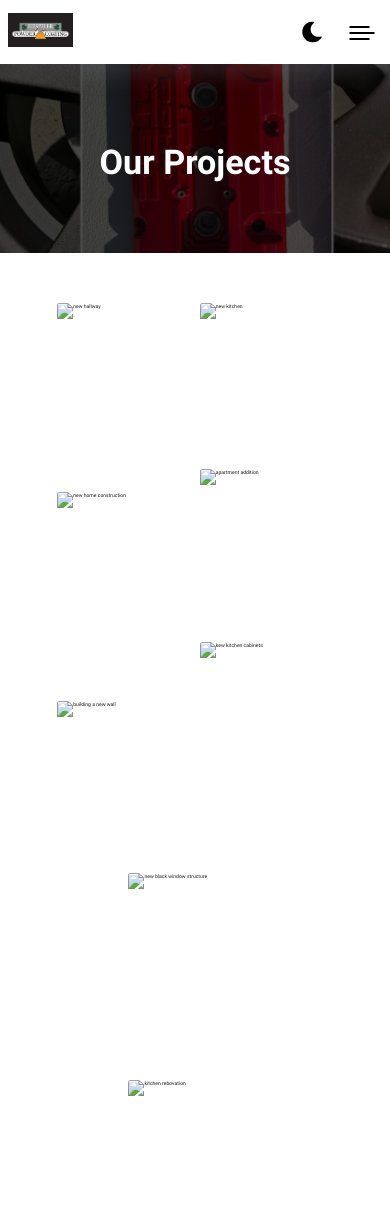
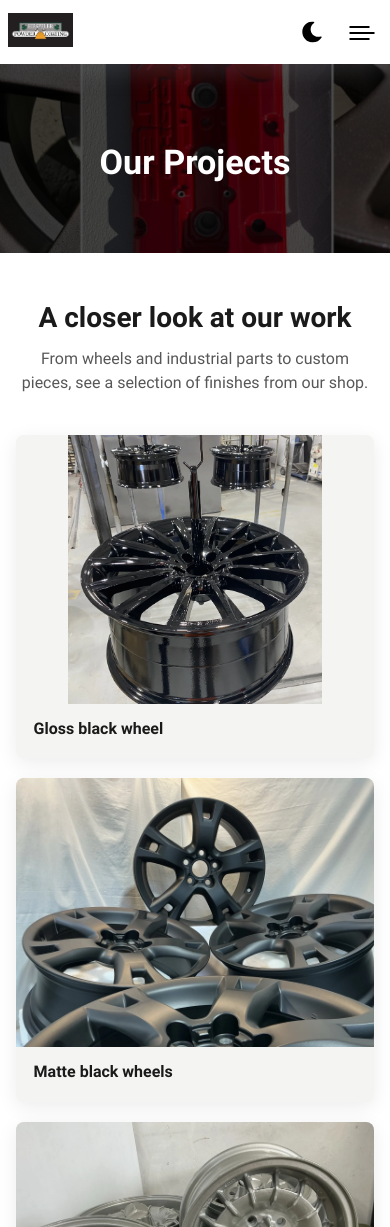
Before and after one commit to iamstevedavis/hespelerpowdercoating, a website: page static/projects.html in a window 390 px wide. Shown: the top 1227 px of the page. Drawn offline with Linux system fonts and the light colour scheme.

Commit message:
Show recent powder coating work in Projects gallery

```diff
--- a/static/less/projects.less
+++ b/static/less/projects.less
@@ -2,113 +2,92 @@
 <---         Portfolio          -->
 <--- -------------------------- -*/
 
-/* Mobile */
-@media only screen and (min-width: 0em) {
 #portfolio {
-        padding-top: 50/16em;
-        padding-bottom: 35%;
-        position: relative;
-        z-index: 5;
+    padding: 64px 0 96px;
 
     .container {
-            width: 96%;
-            max-width: 1322/16em;
-            padding: 0;
-            margin: auto;
-            display: flex;
-            justify-content: center;
-            align-items: flex-start;
-            flex-wrap: wrap;
-            gap: 30/16em;
-            font-size:~"min(1.3vw, 1em)";
-
-            .row {
-                display: flex;
-                flex-direction: column;
-                justify-content: flex-start;
-                gap: 30/16em;
-
-                &:nth-of-type(1) {
-                    picture {
-                        &:nth-of-type(1) {
-                            width: 420/16em;
-                            height: 567/16em;
+        width: 92%;
+        max-width: 1322px;
+        margin: 0 auto;
     }
 
-                        &:nth-of-type(2) {
-                            width: 420/16em;
-                            height: 629/16em;
+    .portfolio-intro {
+        max-width: 700px;
+        margin: 0 auto 40px;
+        text-align: center;
+
+        h2 {
+            font-size: clamp(1.75rem, 3vw, 2.5rem);
+            line-height: 1.2;
+            margin-bottom: 12px;
         }
 
-                        &:nth-of-type(3) {
-                            width: 420/16em;
-                            height: 512/16em;
-                        }
-
-
+        p {
+            font-size: 1rem;
         }
     }
 
-                &:nth-of-type(2) {
-                    picture {
-                        &:nth-of-type(1) {
-                            width: 420/16em;
-                            height: 492/16em;
+    .portfolio-grid {
+        display: grid;
+        grid-template-columns: repeat(3, minmax(0, 1fr));
+        gap: 24px;
     }
 
-                        &:nth-of-type(2) {
-                            width: 420/16em;
-                            height: 517/16em;
+    .portfolio-card {
+        overflow: hidden;
+        border-radius: 8px;
+        background: #f4f4f2;
+        box-shadow: 0 5px 20px rgba(0, 0, 0, .08);
     }
 
-                        &:nth-of-type(3) {
-                            width: 420/16em;
-                            height: 629/16em;
+    .portfolio-photo {
+        display: block;
+        width: 100%;
+        aspect-ratio: 4 / 3;
+        height: auto;
+        object-fit: cover;
+
+        &.contain {
+            object-fit: contain;
+        }
+    }
+
+    figcaption {
+        padding: 14px 18px 18px;
+        font-weight: 700;
+        line-height: 1.4;
+        color: #1a1a1a;
+    }
+}
+
+@media only screen and (max-width: 900px) {
+    #portfolio .portfolio-grid {
+        grid-template-columns: repeat(2, minmax(0, 1fr));
+    }
+}
+
+@media only screen and (max-width: 600px) {
+    #portfolio {
+        padding: 48px 0 72px;
+
+        .portfolio-grid {
+            grid-template-columns: 1fr;
+            gap: 20px;
         }
     }
 }
 
-                &:nth-of-type(3) {
-                    picture {
-                        &:nth-of-type(1) {
-                            width: 420/16em;
-                            height: 625/16em;
+body.dark-mode #portfolio {
+    .portfolio-intro h2 {
+        color: #fff;
     }
 
-                        &:nth-of-type(2) {
-                            width: 420/16em;
-                            height: 452/16em;
+    .portfolio-card {
+        background: #1c2a34;
     }
 
-                        &:nth-of-type(3) {
-                            width: 420/16em;
-                            height: 629/16em;
-                        }
-                    }
-                }
-
-                picture {
-                    position: relative;
-                    display: block;
-                    img {
-                        position: absolute;
-                        top: 0;
-                        left: 0;
-                        height: 100%;
-                        width: 100%;
-                        object-fit: cover;
-                        border-radius: 8/16em;
-                    }
-                }
-            }
-        }
-    }
-}
-
-/* Small Desktop */
-@media only screen and (min-width: 64em) {
-    #portfolio {
-        padding: 150/16em 0;
+    figcaption {
+        color: #fff;
     }
 }
 
--- a/static/projects.html
+++ b/static/projects.html
@@ -9,7 +9,7 @@
     <!--Swap our for actual link-->
     <link rel="canonical" href="https://www.hespelerpowdercoating.ca/projects">
 
-    <meta name="description" content="Local Sand Blasting and Powder Coating">
+    <meta name="description" content="See recent powder coating work from Hespeler Powder Coating in Cambridge, Ontario, including wheels, industrial parts and custom projects.">
     <meta name="keywords" content="Cambridge Sand Blasting Powder Coating">
 
     <!--Social Media Display-->
@@ -119,70 +119,53 @@
         <!--                  Portfolio                   -->
         <!-- ============================================ -->
 
-        <section id="portfolio">
+        <section id="portfolio" aria-labelledby="portfolio-title">
             <div class="container">
-                <div class="row">
-                    <picture>
-                        <source media="(max-width: 600px)" srcset="/images/portfolio/port1-m.jpg">
-                        <source media="(min-width: 601px)" srcset="/images/portfolio/port1.jpg">
-                        <img loading="lazy" decoding="async" src="/images/portfolio/port1.jpg" alt="new hallway"
-                            width="420" height="567">
-                    </picture>
-                    <picture>
-                        <source media="(max-width: 600px)" srcset="/images/portfolio/port4-m.jpg">
-                        <source media="(min-width: 601px)" srcset="/images/portfolio/port4.jpg">
-                        <img loading="lazy" decoding="async" src="/images/portfolio/port4.jpg"
-                            alt="new home construction" width="420" height="630">
-                    </picture>
-                    <picture>
-                        <source media="(max-width: 600px)" srcset="/images/portfolio/port7-m.jpg">
-                        <source media="(min-width: 601px)" srcset="/images/portfolio/port7.jpg">
-                        <img loading="lazy" decoding="async" src="/images/portfolio/port7.jpg" alt="building a new wall"
-                            width="420" height="512">
-                    </picture>
+                <div class="portfolio-intro">
+                    <h2 id="portfolio-title">A closer look at our work</h2>
+                    <p>From wheels and industrial parts to custom pieces, see a selection of finishes from our shop.</p>
                 </div>
-                <div class="row">
-                    <picture>
-                        <source media="(max-width: 600px)" srcset="/images/portfolio/port2-m.jpg">
-                        <source media="(min-width: 601px)" srcset="/images/portfolio/port2.jpg">
-                        <img loading="lazy" decoding="async" src="/images/portfolio/port2.jpg" alt="new kitchen"
-                            width="420" height="492">
-                    </picture>
-                    <picture>
-                        <source media="(max-width: 600px)" srcset="/images/portfolio/port5-m.jpg">
-                        <source media="(min-width: 601px)" srcset="/images/portfolio/port5.jpg">
-                        <img loading="lazy" decoding="async" src="/images/portfolio/port5.jpg" alt="apartment addition"
-                            width="420" height="517">
-                    </picture>
-                    <picture>
-                        <source media="(max-width: 600px)" srcset="/images/portfolio/port8-m.jpg">
-                        <source media="(min-width: 601px)" srcset="/images/portfolio/port8.jpg">
-                        <img loading="lazy" decoding="async" src="/images/portfolio/port8.jpg"
-                            alt="kew kitchen cabinets" width="420" height="629">
-                    </picture>
-                </div>
-                <div class="row">
-                    <picture>
-                        <source media="(max-width: 600px)" srcset="/images/portfolio/port3-m.jpg">
-                        <source media="(min-width: 601px)" srcset="/images/portfolio/port3.jpg">
-                        <img loading="lazy" decoding="async" src="/images/portfolio/port3.jpg"
-                            alt="new black window structure" width="420" height="625">
-                    </picture>
-
-                    <picture>
-                        <source media="(max-width: 600px)" srcset="/images/portfolio/port6-m.jpg">
-                        <source media="(min-width: 601px)" srcset="/images/portfolio/port6.jpg">
-                        <img loading="lazy" decoding="async" src="/images/portfolio/port6.jpg" alt="kitchen rebovation"
-                            width="420" height="452">
-                    </picture>
-
-
-                    <picture>
-                        <source media="(max-width: 600px)" srcset="/images/portfolio/port9-m.jpg">
-                        <source media="(min-width: 601px)" srcset="/images/portfolio/port9.jpg">
-                        <img loading="lazy" decoding="async" src="/images/portfolio/port9.jpg" alt="bathroom renovation"
-                            width="420" height="629">
-                    </picture>
+                <div class="portfolio-grid">
+                    <figure class="portfolio-card">
+                        <img class="portfolio-photo contain" src="/images/portfolio/gloss-black-wheel.webp" alt="Gloss black wheel on a coating rack" loading="lazy" decoding="async" width="1451" height="1536">
+                        <figcaption>Gloss black wheel</figcaption>
+                    </figure>
+                    <figure class="portfolio-card">
+                        <img class="portfolio-photo" src="/images/portfolio/matte-black-wheels.webp" alt="Set of wheels in a matte black finish" loading="lazy" decoding="async" width="1536" height="1152">
+                        <figcaption>Matte black wheels</figcaption>
+                    </figure>
+                    <figure class="portfolio-card">
+                        <img class="portfolio-photo" src="/images/portfolio/silver-mercedes-wheels.webp" alt="Silver Mercedes wheels after refinishing" loading="lazy" decoding="async" width="1536" height="1149">
+                        <figcaption>Silver wheel refinishing</figcaption>
+                    </figure>
+                    <figure class="portfolio-card">
+                        <img class="portfolio-photo" src="/images/portfolio/orange-cylinder-parts.webp" alt="Orange cylindrical parts hanging on a coating rack" loading="lazy" decoding="async" width="1536" height="1265">
+                        <figcaption>Orange industrial parts</figcaption>
+                    </figure>
+                    <figure class="portfolio-card">
+                        <img class="portfolio-photo" src="/images/portfolio/black-coated-machine-parts.webp" alt="Assorted black coated mechanical parts" loading="lazy" decoding="async" width="1536" height="1152">
+                        <figcaption>Mechanical parts</figcaption>
+                    </figure>
+                    <figure class="portfolio-card">
+                        <img class="portfolio-photo" src="/images/portfolio/black-coated-brackets.webp" alt="Black coated brackets and mounting parts" loading="lazy" decoding="async" width="1536" height="1152">
+                        <figcaption>Brackets and hardware</figcaption>
+                    </figure>
+                    <figure class="portfolio-card">
+                        <img class="portfolio-photo" src="/images/portfolio/gloss-red-frame.webp" alt="Gloss red tubular frame on a coating rack" loading="lazy" decoding="async" width="1536" height="1152">
+                        <figcaption>Gloss red frame</figcaption>
+                    </figure>
+                    <figure class="portfolio-card">
+                        <img class="portfolio-photo" src="/images/portfolio/red-wire-basket.webp" alt="Red coated wire basket" loading="lazy" decoding="async" width="1536" height="1152">
+                        <figcaption>Red wire basket</figcaption>
+                    </figure>
+                    <figure class="portfolio-card">
+                        <img class="portfolio-photo contain" src="/images/portfolio/custom-address-plaques.webp" alt="Black and gold numbered address plaques" loading="lazy" decoding="async" width="1304" height="1536">
+                        <figcaption>Custom address plaques</figcaption>
+                    </figure>
+                    <figure class="portfolio-card">
+                        <img class="portfolio-photo contain" src="/images/portfolio/hespeler-cut-letter-sign.webp" alt="Green and gold Hespeler cut letter signs" loading="lazy" decoding="async" width="1536" height="1152">
+                        <figcaption>Custom cut letter signs</figcaption>
+                    </figure>
                 </div>
             </div>
         </section>
@@ -231,7 +214,7 @@
                         <li><a href="/index.html">Home</a></li>
                         <li><a href="/about.html">About Us</a></li>
                         <li><a href="/projects.html">Projects</a></li>
-                        <li><a href="/testimonials.html">Reviews</a></li>
+                        <li><a href="/reviews.html">Reviews</a></li>
                         <li><a href="/contact.html">Contact</a></li>
                     </ul>
                     <ul>
```
Also changed, not shown: static/css/projects.css, static/images/portfolio/black-coated-brackets.webp (added), static/images/portfolio/black-coated-machine-parts.webp (added), static/images/portfolio/custom-address-plaques.webp (added), static/images/portfolio/gloss-black-wheel.webp (added), static/images/portfolio/gloss-red-frame.webp (added), static/images/portfolio/hespeler-cut-letter-sign.webp (added), static/images/portfolio/matte-black-wheels.webp (added), static/images/portfolio/orange-cylinder-parts.webp (added), static/images/portfolio/red-wire-basket.webp (added), static/images/portfolio/silver-mercedes-wheels.webp (added). Lines whose indentation alone changed are shown as unchanged.
